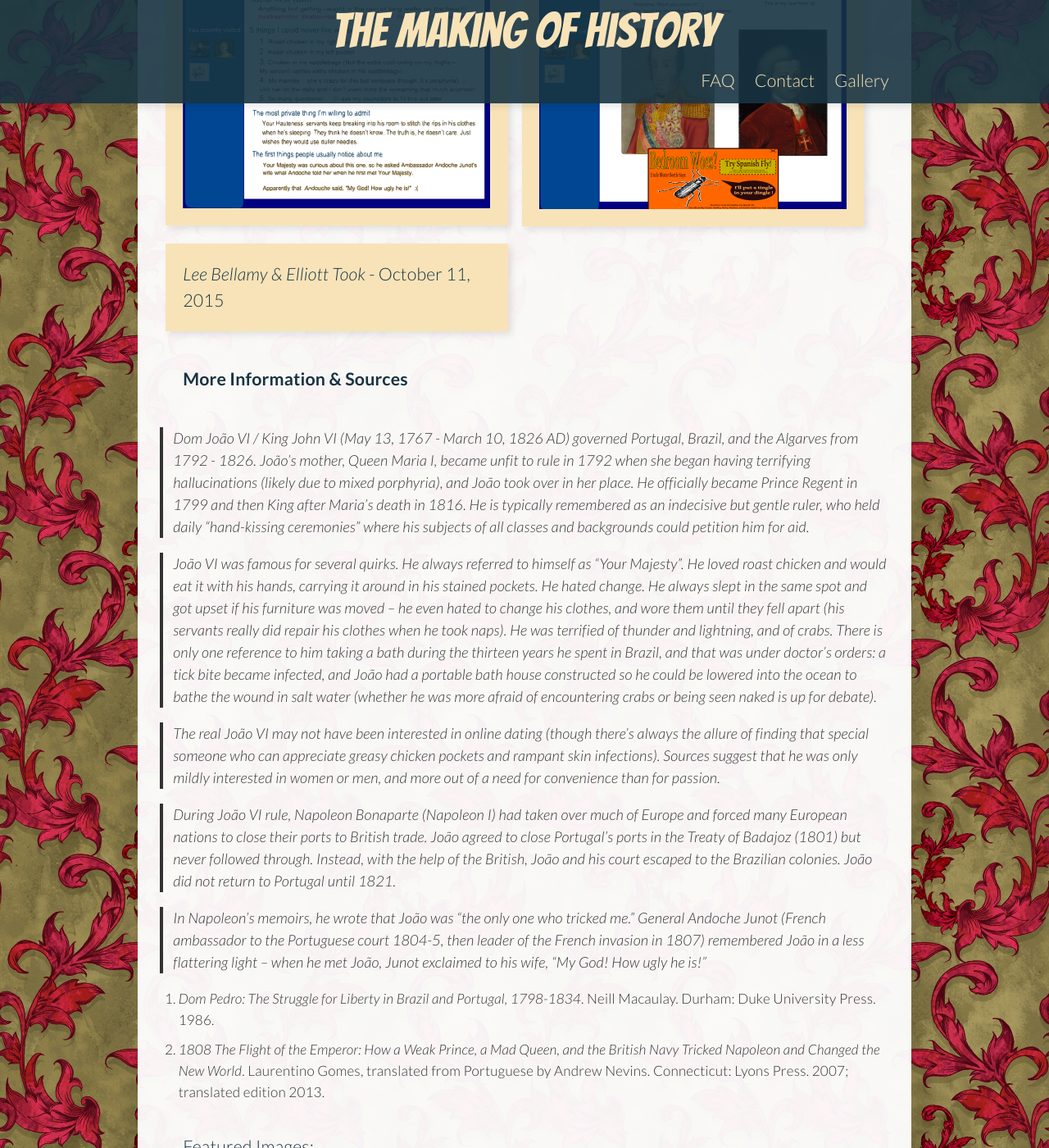
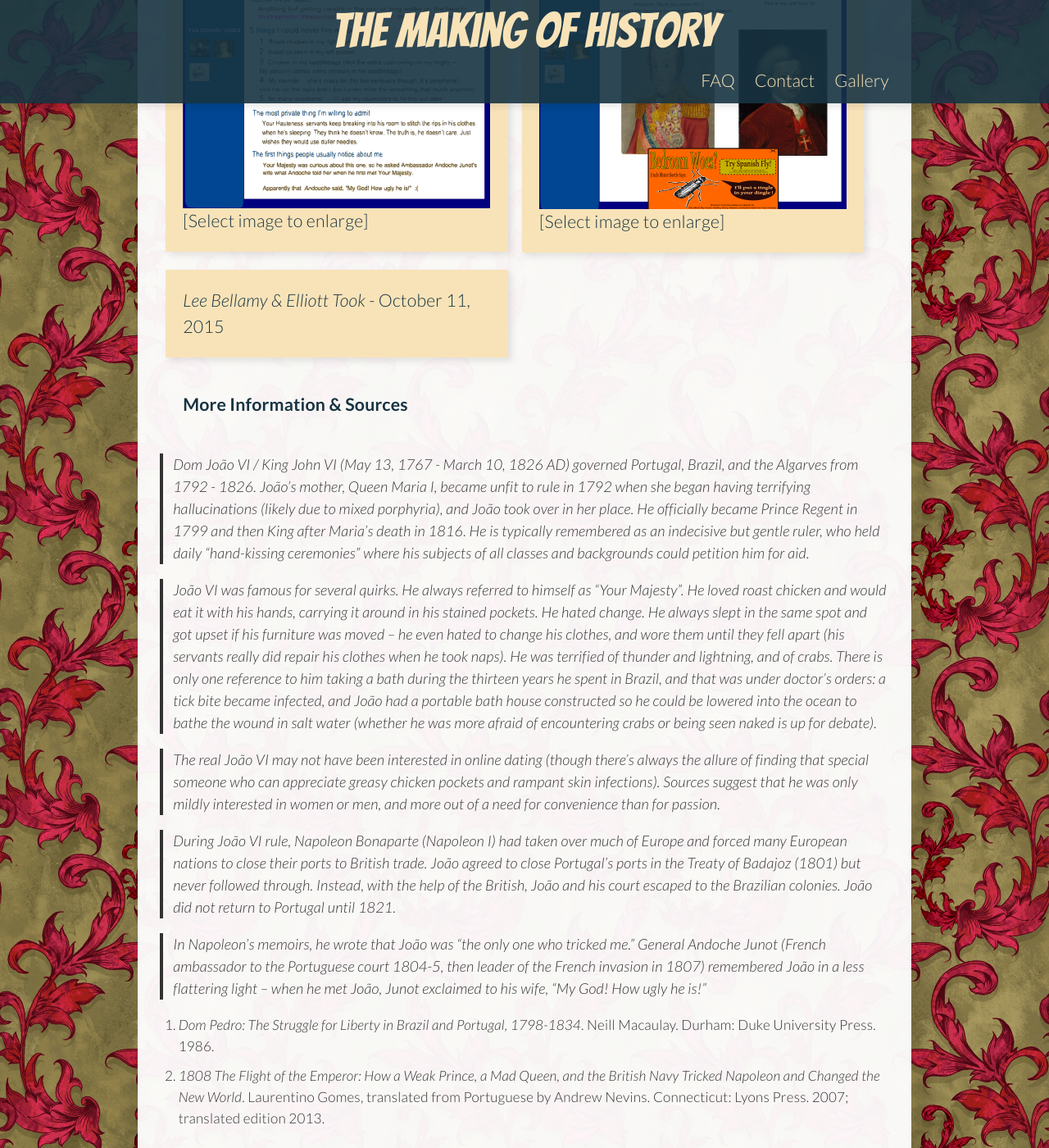
Before and after one commit to benadamstyles/making-of-history, a Jekyll site: the page built from _posts/2015-06-19-historic-hotties-dom-joao-vi-king-john-vi.md, in a window 1280 px wide and 1400 px high, scrolled down 532 px. Shown: the whole window at 82% size. Built offline with Jekyll 4.4.1, drawn with Linux system fonts in a browser that asks for light colours; some web fonts are replaced.

Commit message:
Updated 2015-06-19-historic-hotties-dom-joao-vi-king-john-vi.md

```diff
--- a/_posts/2015-06-19-historic-hotties-dom-joao-vi-king-john-vi.md
+++ b/_posts/2015-06-19-historic-hotties-dom-joao-vi-king-john-vi.md
@@ -10,9 +10,9 @@
 
 
 
-![]({{site.baseurl}}/1808Historic%20HottiesDomJoaoVI.png)
+![]({{site.baseurl}}/1808Historic%20HottiesDomJoaoVI.png) [Select image to enlarge]
 
-![]({{site.baseurl}}/1808Historic%20HottiesDomJoaoVIPhotos.png)
+![]({{site.baseurl}}/1808Historic%20HottiesDomJoaoVIPhotos.png) [Select image to enlarge]
 
 
 _Lee Bellamy & Elliott Took_ - October 11, 2015
```
